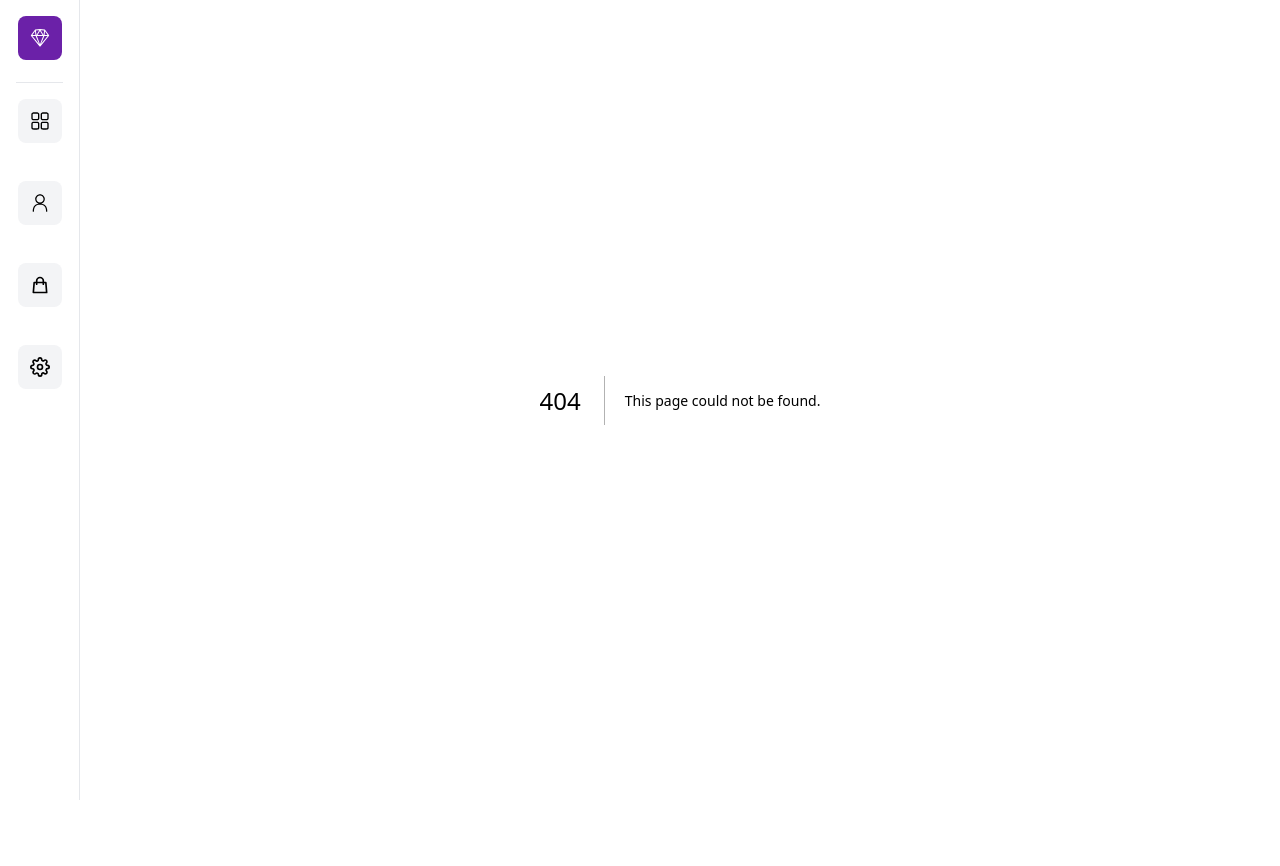
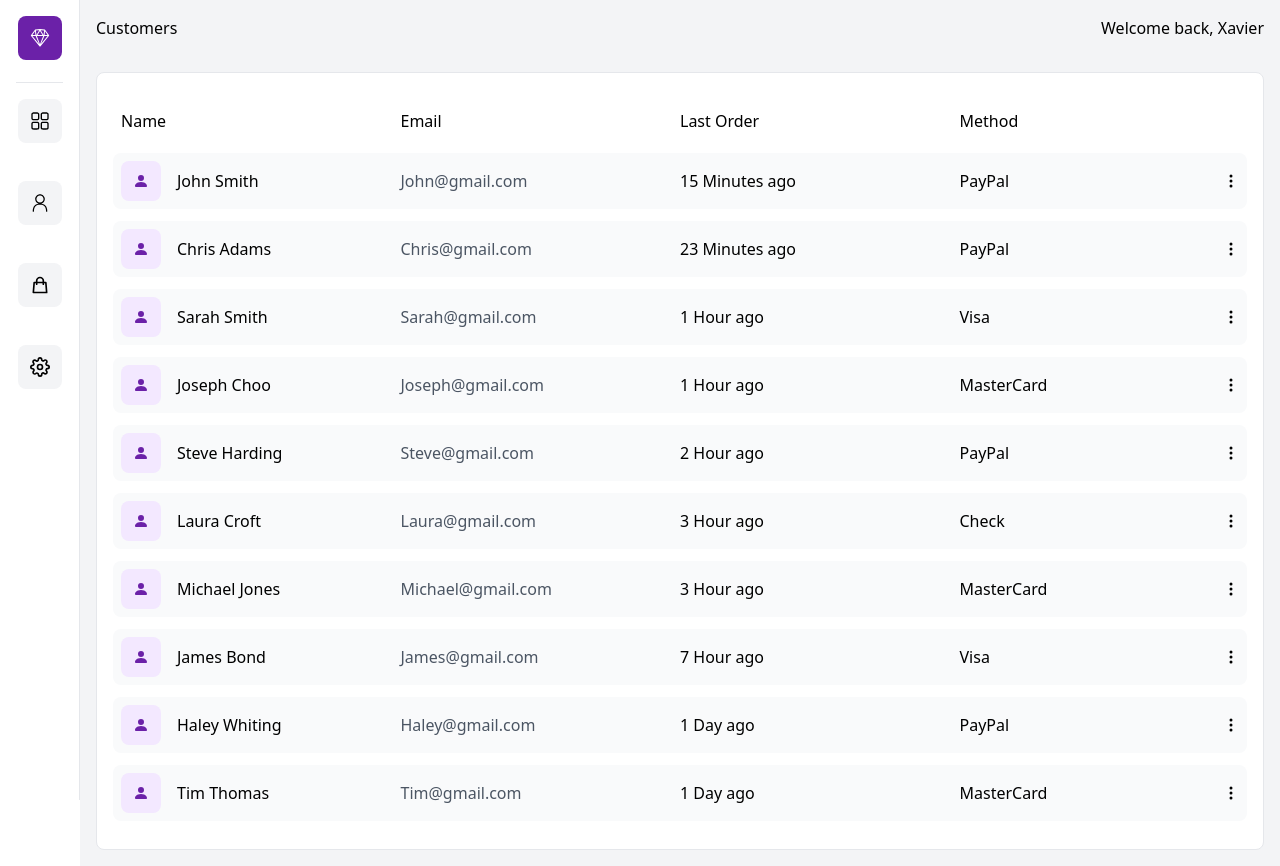
Before and after one commit to chibokaxavier/dashboard, a Next.js app: page /customers in a window 1280 px wide. Before the commit this address had no page. Before the commit the page ends 800 px from the top, so only its background shows below. Built offline with nearby package versions, Linux system fonts and the light colour scheme.

Commit message:
CUSTOMERS PAGE COMPLETED UP NEXT IS THE ORDERS ROUTE

```diff
--- a/components/Sidebar.js
+++ b/components/Sidebar.js
@@ -1,8 +1,8 @@
 import Link from "next/link";
 import React from "react";
 import { RxSketchLogo, RxDashboard, RxPerson } from "react-icons/rx";
-import {FiSettings} from "react-icons/fi"
-import {HiOutlineShoppingBag} from "react-icons/hi"
+import { FiSettings } from "react-icons/fi";
+import { HiOutlineShoppingBag } from "react-icons/hi";
 
 const Sidebar = ({ children }) => {
   return (
--- /dev/null
+++ b/pages/customers.jsx
@@ -0,0 +1,53 @@
+import React from "react";
+import { BsPersonFill, BsThreeDotsVertical } from "react-icons/bs";
+import { data } from "../data/data";
+
+const customers = () => {
+  return (
+    <div className="bg-gray-100 min-h-screen ">
+      <div className="flex justify-between p-4 ">
+        <h1>Customers</h1>
+        <h1>Welcome back, Xavier</h1>
+      </div>
+      <div className="p-4">
+        <div className="p-4 w-full m-auto border rounded-lg bg-white overflow-y-auto">
+          <div className="my-3 p-2 sm:grid-cols-3 grid-cols-2 md:grid-cols-4 grid items-center justify-between cursor-pointer">
+            <span className="cursor-pointer">Name</span>
+            <span className="cursor-pointer sm:text-left text-right">
+              Email
+            </span>
+            <span className="cursor-pointer hidden md:grid">Last Order</span>
+            <span className="cursor-pointer hidden sm:grid">Method</span>
+          </div>
+          <ul>
+            {data.map((order, i) => (
+              <li
+                key={i}
+                className="bg-gray-50 hover:bg-gray-100 my-3 p-2 rounded-lg grid md:grid-cols-4 sm:grid-cols-3 grid-cols-2 items-center justify-between cursor-pointer"
+              >
+                <div className="flex items-center">
+                  <div className="p-3 rounded-lg bg-purple-100">
+                    <BsPersonFill className="text-purple-800" />
+                  </div>
+                  <p className="pl-4">
+                    {order.name.first + " " + order.name.last}
+                  </p>
+                </div>
+                <p className="text-gray-600 sm:text-left text-right ">
+                  {order.name.first}@gmail.com
+                </p>
+                <p className="hidden md:flex">{order.date}</p>
+                <div className="sm:flex hidden items-center justify-between ">
+                  <p>{order.method}</p>
+                  <BsThreeDotsVertical />
+                </div>
+              </li>
+            ))}
+          </ul>
+        </div>
+      </div>
+    </div>
+  );
+};
+
+export default customers;
--- /dev/null
+++ b/pages/orders.jsx
@@ -0,0 +1,9 @@
+import React from 'react'
+
+const orders = () => {
+  return (
+    <div>orders</div>
+  )
+}
+
+export default orders
```
